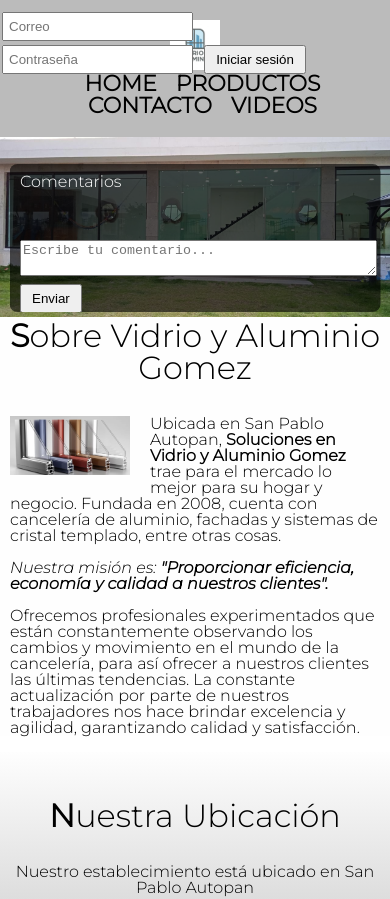
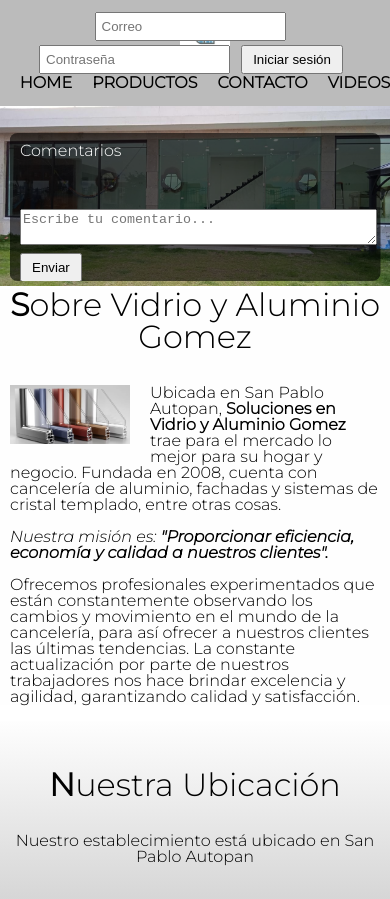
Before and after one commit to riccardotflores/vidrioyaluminogomez, a plain HTML site: page index.html in a window 390 px wide. Shown: the top 899 px of the page. Drawn offline with Linux system fonts and the light colour scheme; no server answers; grey boxes are pictures that could not be loaded.

Commit message:
Add files via upload

```diff
--- a/style.css
+++ b/style.css
@@ -303,3 +303,54 @@ th {
     height: auto;
   }
 }
+/* 🔹 Ajustes responsivos para header en móviles */
+@media screen and (max-width: 480px) {
+  header {
+    text-align: center;
+    padding: 15px 0;
+  }
+
+  header .caja {
+    width: 100%;
+    margin: 0 auto;
+    position: relative;
+  }
+
+  header h1 img {
+    max-width: 80px; /* 🔹 logo más pequeño */
+    height: auto;
+    display: block;
+    margin: 0 auto 10px;
+  }
+
+  nav {
+    position: static;
+    margin-top: 10px;
+    text-align: center;
+  }
+
+  nav ul {
+    padding: 0;
+    margin: 0;
+  }
+
+  nav li {
+    display: inline-block;
+    margin: 0 8px;
+  }
+
+  nav a {
+    font-size: 16px; /* 🔹 tamaño reducido para que quepa */
+  }
+
+  /* Botón de login */
+  #login-section {
+    margin-top: 10px;
+    text-align: center;
+  }
+
+  #login-section button {
+    font-size: 14px;
+    padding: 6px 12px;
+  }
+}
```
